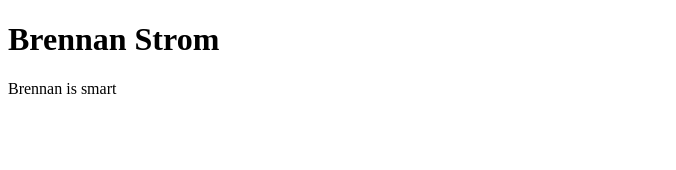
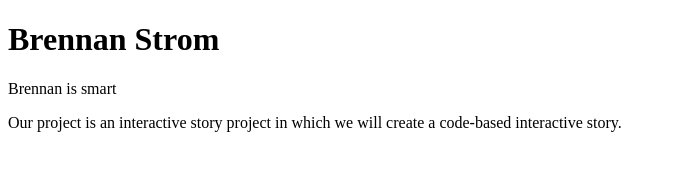
Before and after one commit to Chase-Hatch/Practice-Assignment, a plain HTML site: page index.html in a window 1280 px wide. Shown: the whole page, without its empty margins (0-676 px from the left). Drawn offline with Linux system fonts and the light colour scheme.

Commit message:
Wrote sentence describing project

```diff
--- a/index.html
+++ b/index.html
@@ -9,5 +9,6 @@
 <body>
     <h1>Brennan Strom</h1>
     <p>Brennan is smart</p>
+    <p>Our project is an interactive story project in which we will create a code-based interactive story.</p>
 </body>
 </html>
```
